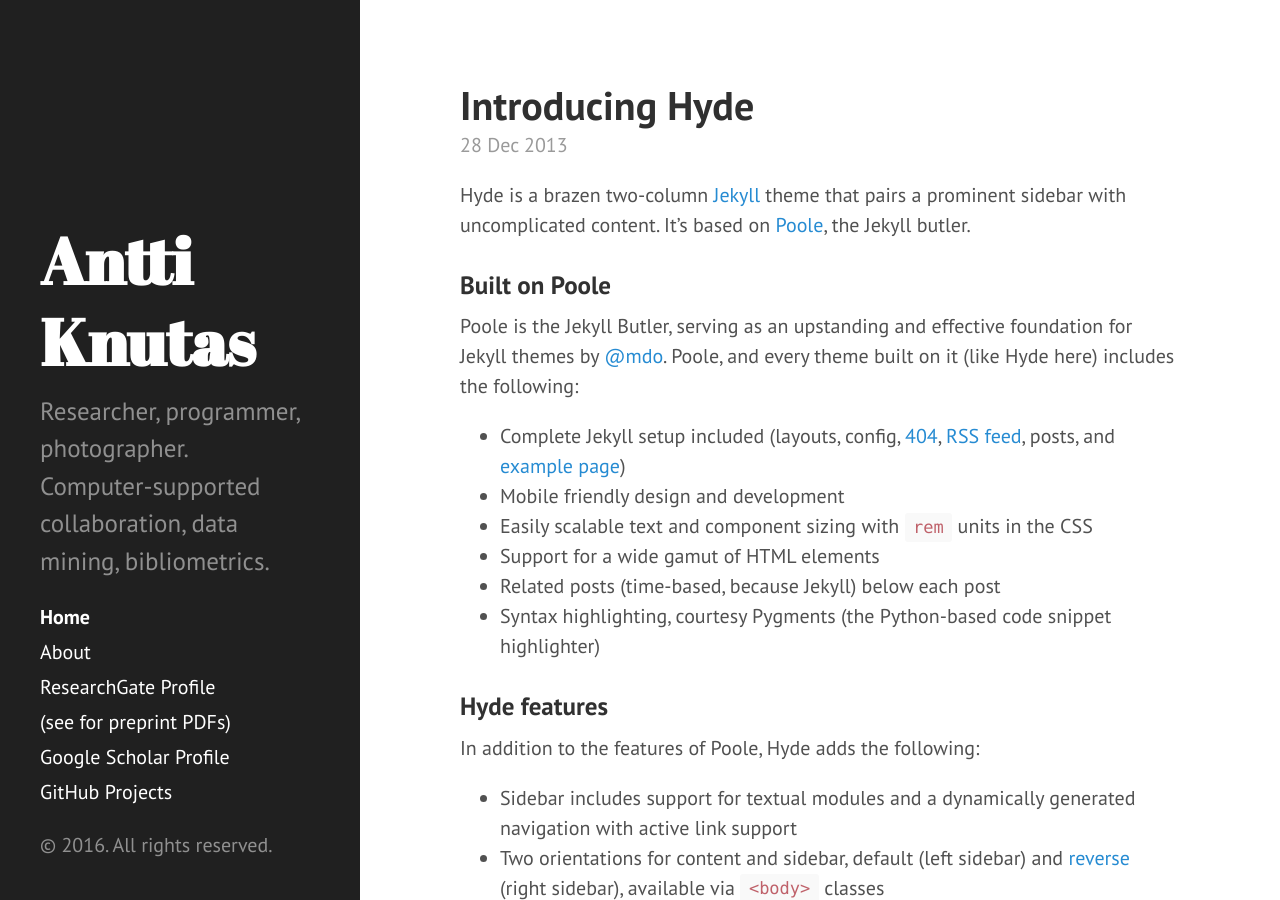
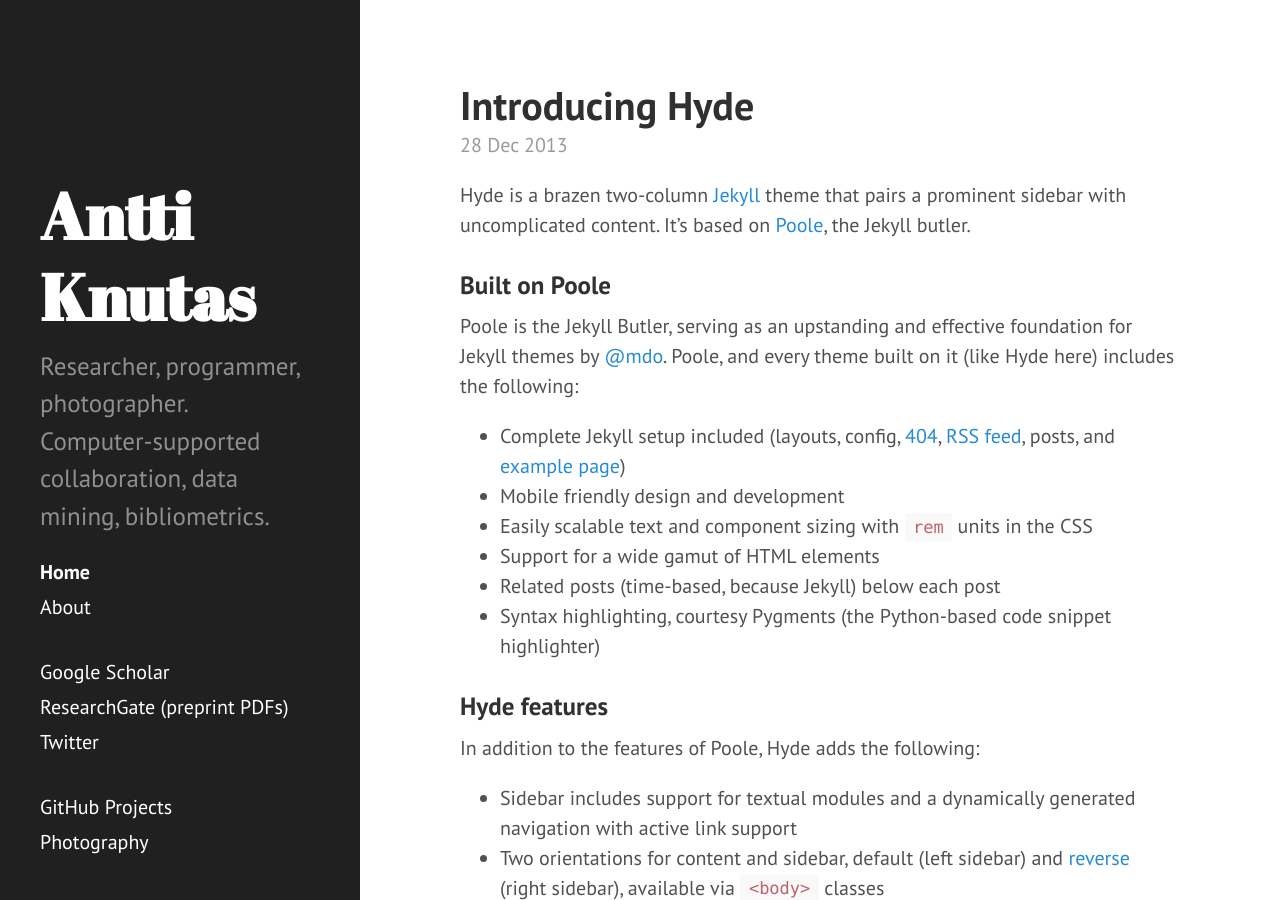
Before and after one commit to aknutas/aknutas.github.io, a Jekyll site: the page built from index.html, in a window 1280 px wide and 900 px high. Built offline with Jekyll 4.4.1, drawn with Linux system fonts in a browser that asks for light colours; Markdown is read by kramdown in place of the engine named in the settings; the list of posts is cut into pages by our own code.

Commit message:
Finetuning

```diff
--- a/_includes/sidebar.html
+++ b/_includes/sidebar.html
@@ -26,11 +26,17 @@
         {% endif %}
       {% endfor %}
 
-      <a class="sidebar-nav-item" href="https://www.researchgate.net/profile/Antti_Knutas">ResearchGate Profile <br/> (see for preprint PDFs)</a>
-      <a class="sidebar-nav-item" href="https://scholar.google.com/citations?user=svyPd-YAAAAJ">Google Scholar Profile</a>
+      <br/>
+      <a class="sidebar-nav-item" href="https://scholar.google.com/citations?user=svyPd-YAAAAJ">Google Scholar</a>
+      <a class="sidebar-nav-item" href="https://www.researchgate.net/profile/Antti_Knutas">ResearchGate (preprint PDFs)</a>
+      <a class="sidebar-nav-item" href="https://twitter.com/aknutas">Twitter</a>
+      <br/>
       <a class="sidebar-nav-item" href="{{ site.github.repo }}">GitHub Projects</a>
+      <a class="sidebar-nav-item" href="https://www.flickr.com/photos/cuvatuksia/albums/72157627362018372">Photography</a>
     </nav>
 
+    {% comment %}
     <p>&copy; {{ site.time | date: '%Y' }}. All rights reserved.</p>
+    {% endcomment %}
   </div>
 </div>
```
